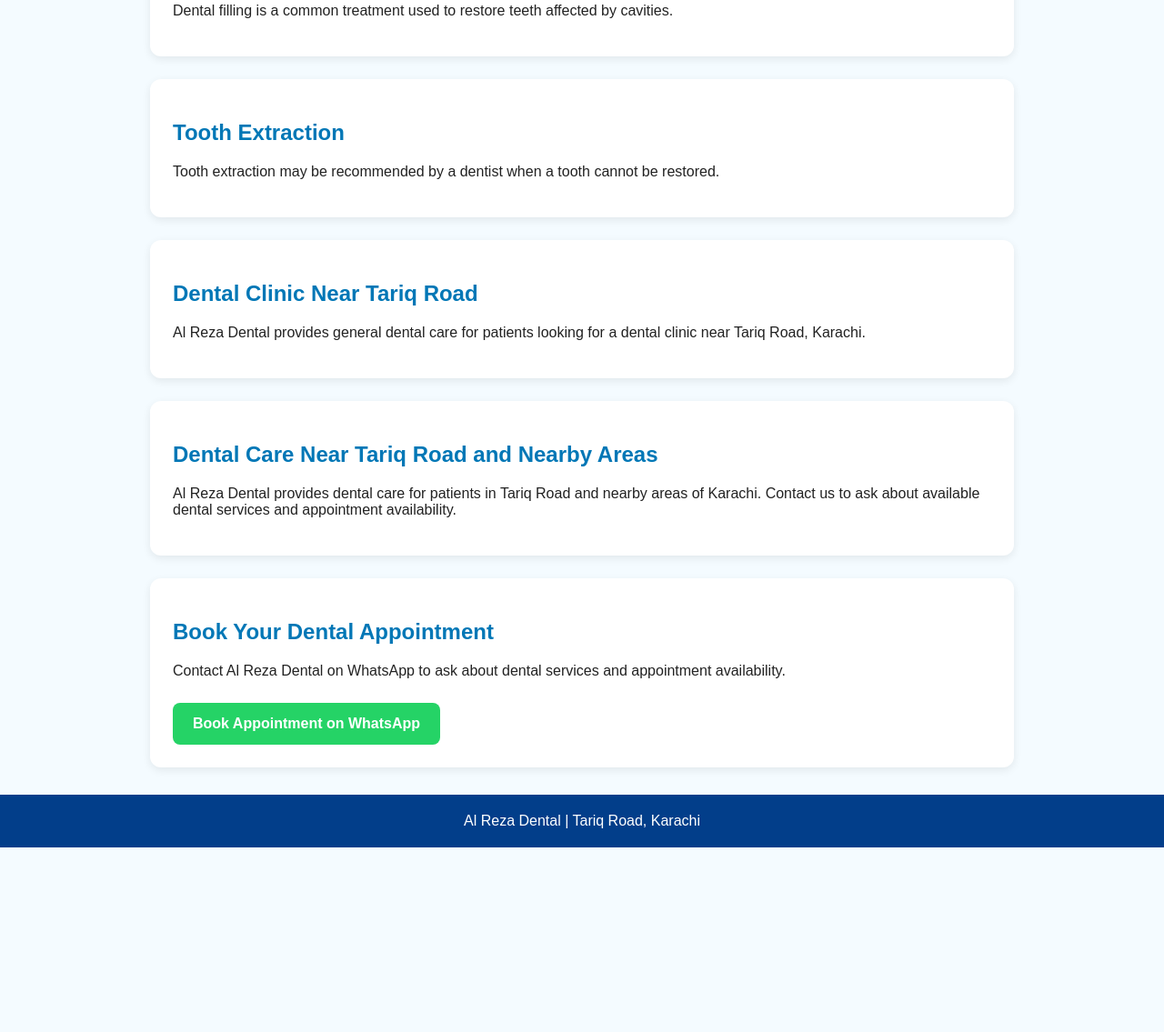
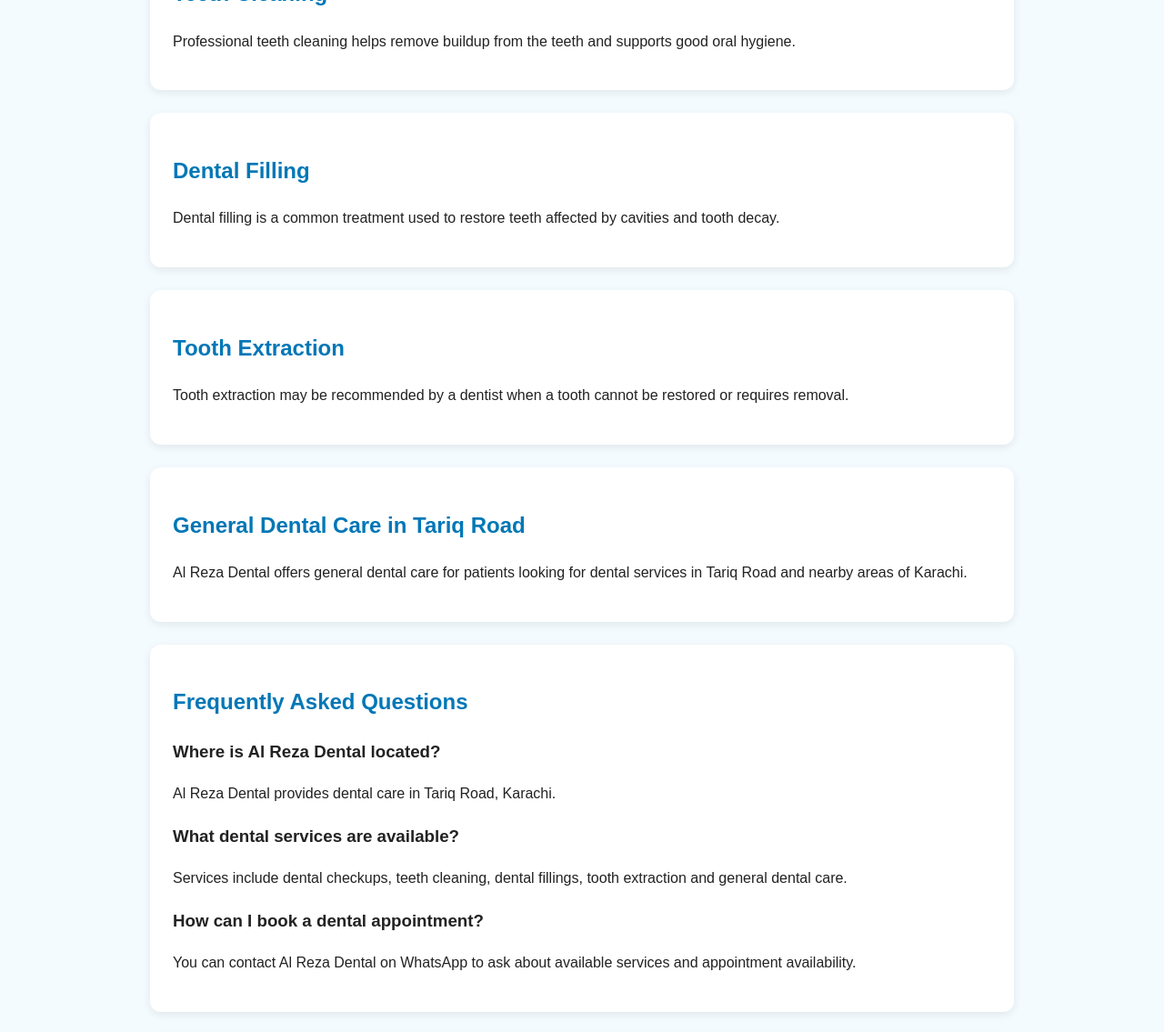
Before and after one commit to bangashali42-hue/al-reza-dental, a plain HTML site: page services.html in a window 1280 px wide. Shown: the part 814-1949 px from the top of the page at 91% size. Before the commit the page ends 1746 px from the top, so only its background shows below. Drawn offline with Linux system fonts and the light colour scheme.

Commit message:
Update services.html

````diff
--- a/services.html
+++ b/services.html
@@ -1,8 +1,10 @@
 <!DOCTYPE html>
+
 <html lang="en">
 
 <head>
 
+```
 <meta charset="UTF-8">
 
 <meta name="viewport" content="width=device-width, initial-scale=1.0">
@@ -10,7 +12,7 @@
 <title>Dental Services in Tariq Road | Al Reza Dental</title>
 
 <meta name="description"
-          content="Explore dental services at Al Reza Dental in Tariq Road, Karachi, including checkups, teeth cleaning, dental filling and tooth extraction.">
+      content="Explore dental services at Al Reza Dental in Tariq Road, Karachi, including dental checkups, teeth cleaning, fillings, tooth extraction and general dental care.">
 
 <style>
 
@@ -19,6 +21,7 @@
         margin: 0;
         background: #f4fbff;
         color: #222;
+        line-height: 1.6;
     }
 
     header {
@@ -80,13 +83,13 @@
     }
 
 </style>
+```
 
 </head>
 
-
 <body>
 
-
+```
 <header>
 
     <h1>Dental Services in Tariq Road</h1>
@@ -98,9 +101,13 @@
 
 <section>
 
+    <h2>Dental Care at Al Reza Dental</h2>
+
     <p>
-            Our dental services are available for patients
-            looking for dental care in Tariq Road, Karachi.
+        Al Reza Dental provides general dental care for
+        patients looking for dental services in Tariq Road,
+        Karachi. Our services include dental checkups,
+        teeth cleaning, dental fillings and tooth extraction.
     </p>
 
     <a href="index.html" class="home-button">
@@ -115,9 +122,9 @@
     <h2>Dental Checkup</h2>
 
     <p>
-            Regular dental checkups can help patients
-            maintain healthy teeth and gums and identify
-            common dental problems.
+        Regular dental checkups can help maintain healthy
+        teeth and gums and help identify common dental
+        problems at an early stage.
     </p>
 
 </section>
@@ -128,9 +135,8 @@
     <h2>Teeth Cleaning</h2>
 
     <p>
-            Professional teeth cleaning helps remove
-            buildup from the teeth and supports good
-            oral hygiene.
+        Professional teeth cleaning helps remove buildup
+        from the teeth and supports good oral hygiene.
     </p>
 
 </section>
@@ -141,8 +147,8 @@
     <h2>Dental Filling</h2>
 
     <p>
-            Dental filling is a common treatment used
-            to restore teeth affected by cavities.
+        Dental filling is a common treatment used to restore
+        teeth affected by cavities and tooth decay.
     </p>
 
 </section>
@@ -153,8 +159,8 @@
     <h2>Tooth Extraction</h2>
 
     <p>
-            Tooth extraction may be recommended by a
-            dentist when a tooth cannot be restored.
+        Tooth extraction may be recommended by a dentist
+        when a tooth cannot be restored or requires removal.
     </p>
 
 </section>
@@ -162,12 +168,12 @@
 
 <section>
 
-        <h2>Dental Clinic Near Tariq Road</h2>
+    <h2>General Dental Care in Tariq Road</h2>
 
     <p>
-            Al Reza Dental provides general dental care
-            for patients looking for a dental clinic near
-            Tariq Road, Karachi.
+        Al Reza Dental offers general dental care for patients
+        looking for dental services in Tariq Road and nearby
+        areas of Karachi.
     </p>
 
 </section>
@@ -175,13 +181,27 @@
 
 <section>
 
-        <h2>Dental Care Near Tariq Road and Nearby Areas</h2>
+    <h2>Frequently Asked Questions</h2>
+
+    <h3>Where is Al Reza Dental located?</h3>
 
     <p>
-            Al Reza Dental provides dental care for patients
-            in Tariq Road and nearby areas of Karachi.
-            Contact us to ask about available dental services
-            and appointment availability.
+        Al Reza Dental provides dental care in Tariq Road,
+        Karachi.
+    </p>
+
+    <h3>What dental services are available?</h3>
+
+    <p>
+        Services include dental checkups, teeth cleaning,
+        dental fillings, tooth extraction and general dental care.
+    </p>
+
+    <h3>How can I book a dental appointment?</h3>
+
+    <p>
+        You can contact Al Reza Dental on WhatsApp to ask
+        about available services and appointment availability.
     </p>
 
 </section>
@@ -192,9 +212,8 @@
     <h2>Book Your Dental Appointment</h2>
 
     <p>
-            Contact Al Reza Dental on WhatsApp to ask
-            about dental services and appointment
-            availability.
+        Contact Al Reza Dental on WhatsApp to ask about
+        dental services and appointment availability.
     </p>
 
     <a href="https://wa.me/923352554413"
@@ -210,7 +229,7 @@
     Al Reza Dental | Tariq Road, Karachi
 
 </footer>
-
+```
 
 </body>
 
````
Lines whose indentation alone changed are shown as unchanged.
